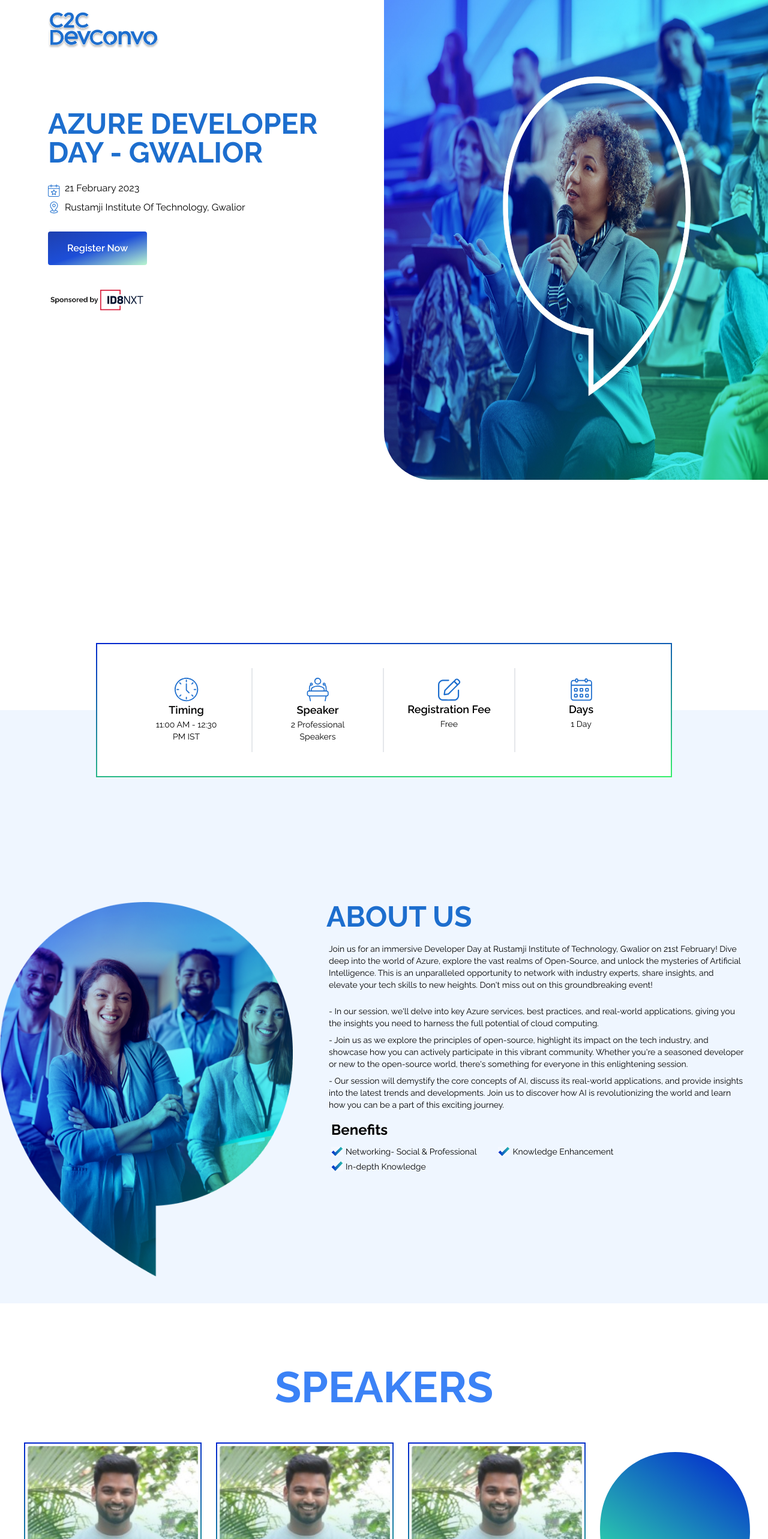
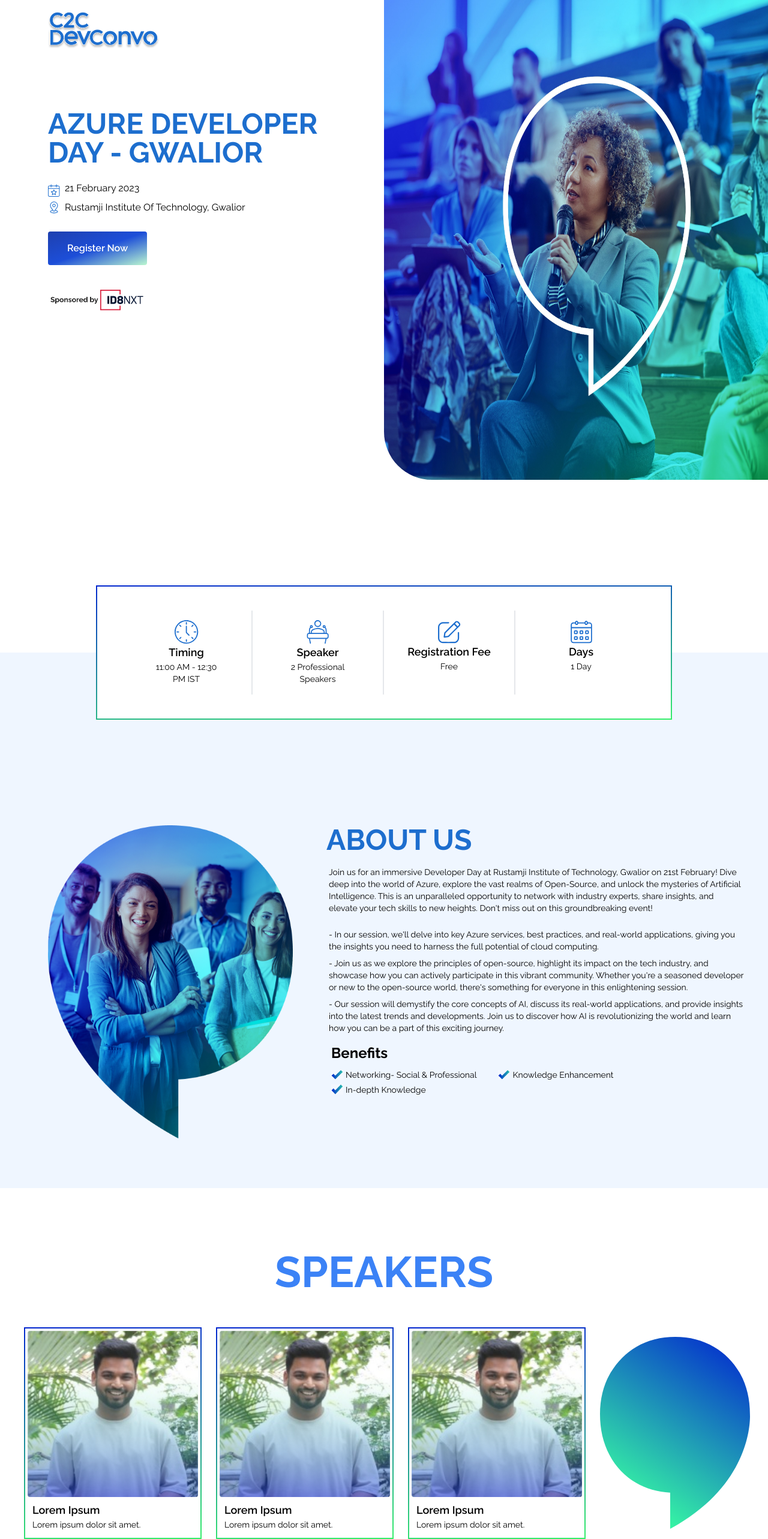
Before and after one commit to Kunal89204/devconvo-firebase, a Next.js app: page / in a window 1280 px wide. Shown: the top 2566 px of the page at 60% size. Built offline with nearby package versions, Linux system fonts and the light colour scheme.

Commit message:
final push

```diff
--- a/src/components/Aboutus.jsx
+++ b/src/components/Aboutus.jsx
@@ -5,9 +5,9 @@
 
 const Aboutus = () => {
   return (
-    <div className="pt-40 pb-52 2xl:pb-80  bg-blue-50">
-      <div className="pt-40  md:grid md:grid-flow-col md:grid-cols-5 md:gap-10">
-        <div className="h-[0vh] md:col-span-2 md:opacity-100 opacity-20 w-full">
+    <div className="pt-40 lg:pb-36 pb-4 2xl:pb-80  bg-blue-50">
+      <div className="pt-32  md:grid md:grid-flow-col md:grid-cols-5 md:gap-10">
+        <div className="h-[0vh] md:col-span-2 md:opacity-100 opacity-20  pl-20">
           <Image src={Grp} alt="" className="m-auto hidden sm:block" />
         </div>
         <div className="col-span-3 ">
--- a/src/components/Footer.jsx
+++ b/src/components/Footer.jsx
@@ -10,18 +10,18 @@
 const Footer = () => {
   return (
     <div className="bg-slate-800 text-white lg:flex justify-between py-10">
-      <div className="flex  lg:px-10">
+      <div className="flex justify-around lg:px-10 ">
         <div className="text-3xl font-semibold pr-3 lg:pr-10 border-r scale-75 lg:scale-100   border-blue-900">
           <Logo />
         </div>
-        <div className="lg:pl-10 lg:pt-4">
+        <div className="lg:pl-10 pr-10 lg:pr-0 lg:pt-4">
           <p>Sponsored By</p>
           <Image src={Img} alt="" />
         </div>
       </div>
 
       <div className="px-10 lg:px-14 lg:py-0 pt-10 ">
-        <div className="flex gap-8 py-2 pb-3  border-b border-b-blue-900">
+        <div className="flex gap-6 py-2 pb-3  border-b border-b-blue-900">
           <a href=""><FaInstagram className="text-2xl" /></a>
           <a href=""><FaXTwitter className="text-2xl " /></a>
           <a href=""><FaFacebookF className="text-2xl text-white" /></a>
--- a/src/components/Hero.jsx
+++ b/src/components/Hero.jsx
@@ -74,7 +74,7 @@
   };
 
   return (
-    <div className="relative pb-96 ">
+    <div className="relative pb-72 ">
       <div className="lg:flex">
 
         <div className="lg:w-1/2  w-full p-4 px-8 md:px-16 lg:px-20">
--- a/src/components/Schedule.jsx
+++ b/src/components/Schedule.jsx
@@ -5,10 +5,10 @@
 
 const Schedule = () => {
   return (
-    <div className="relative">
+    <div className="relative lg:pt-20 pt-0">
         <Image src={Vector} alt="" className="absolute left-0 scale-95 w-1/5 -z-10 hidden lg:block" />
         <Image src={Vector2} alt="" className="absolute right-0 top-60 w-1/5 scale-95 -z-10 hidden lg:block" />
-      <div className="pt-32">
+      <div className="">
         <div className="lg:text-7xl text-5xl text-blue-500 font-bold text-center">
           SCHEDULE
         </div>
```
